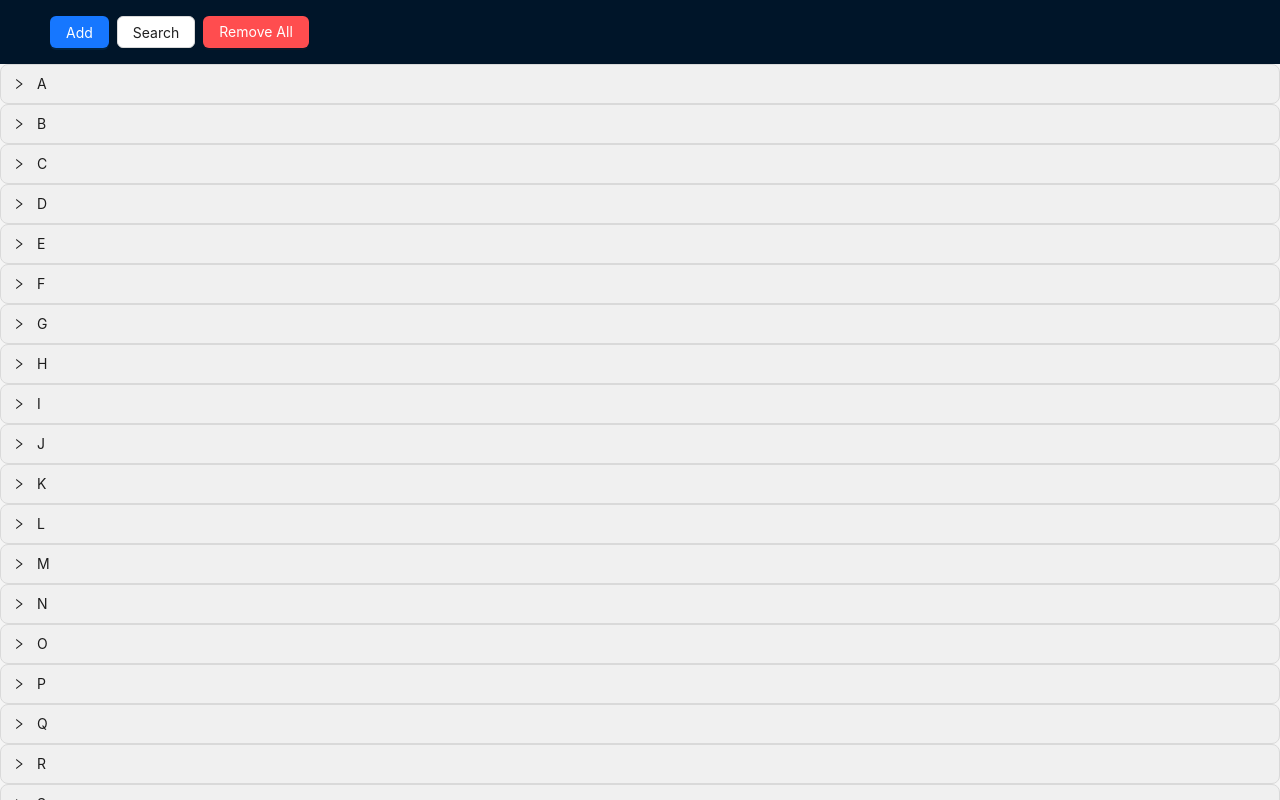
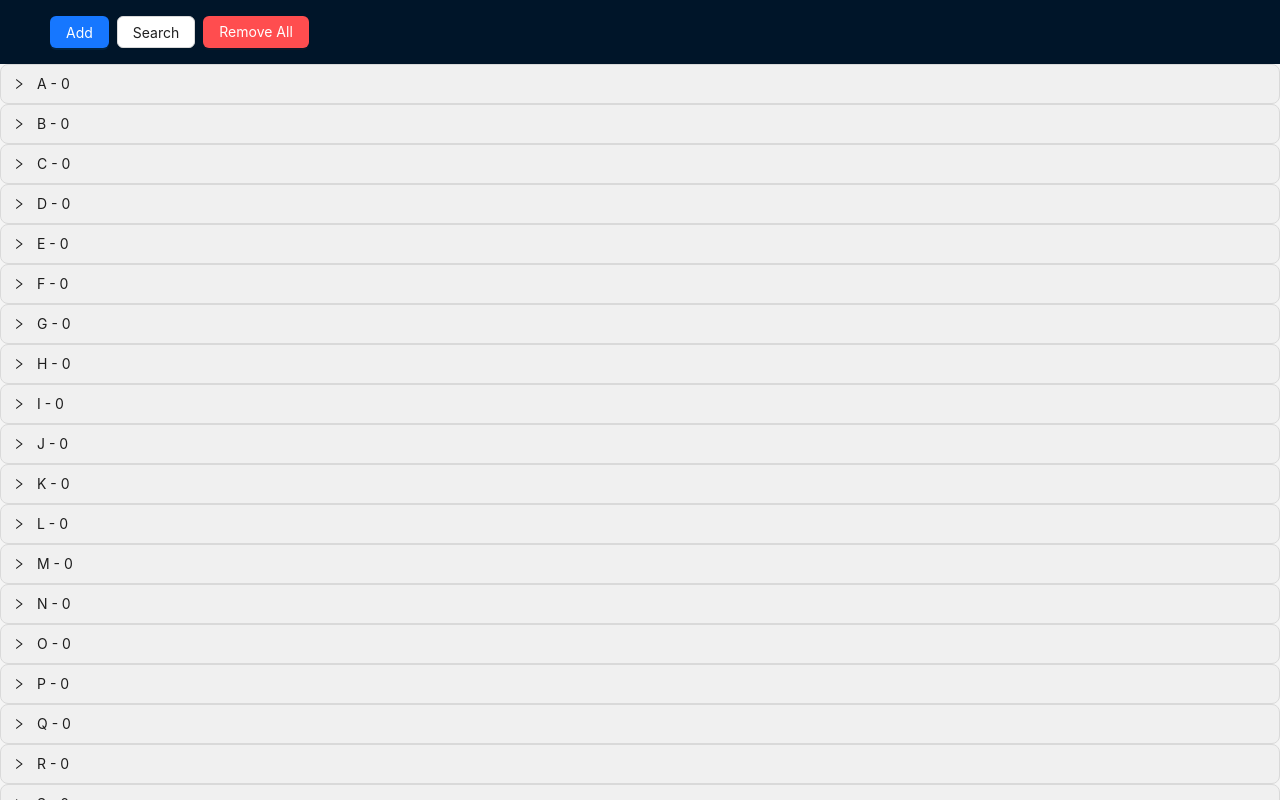
Before and after one commit to Gekolord/contact-list-react, a React (Create React App) app: page / in a window 1280 px wide. Shown: the top 800 px of the page. Built offline with nearby package versions, Linux system fonts and the light colour scheme.

Commit message:
add length indicator for collapse

```diff
--- a/src/components/CollapseContactList.tsx
+++ b/src/components/CollapseContactList.tsx
@@ -19,7 +19,7 @@ export default function CollapseContactList({
             items={[
                 {
                     key: dataKey,
-                    label: dataKey,
+                    label: `${dataKey} - ${dataArray.length}`,
                     children: (
                         <ContactList
                             contactArray={dataArray}
```
